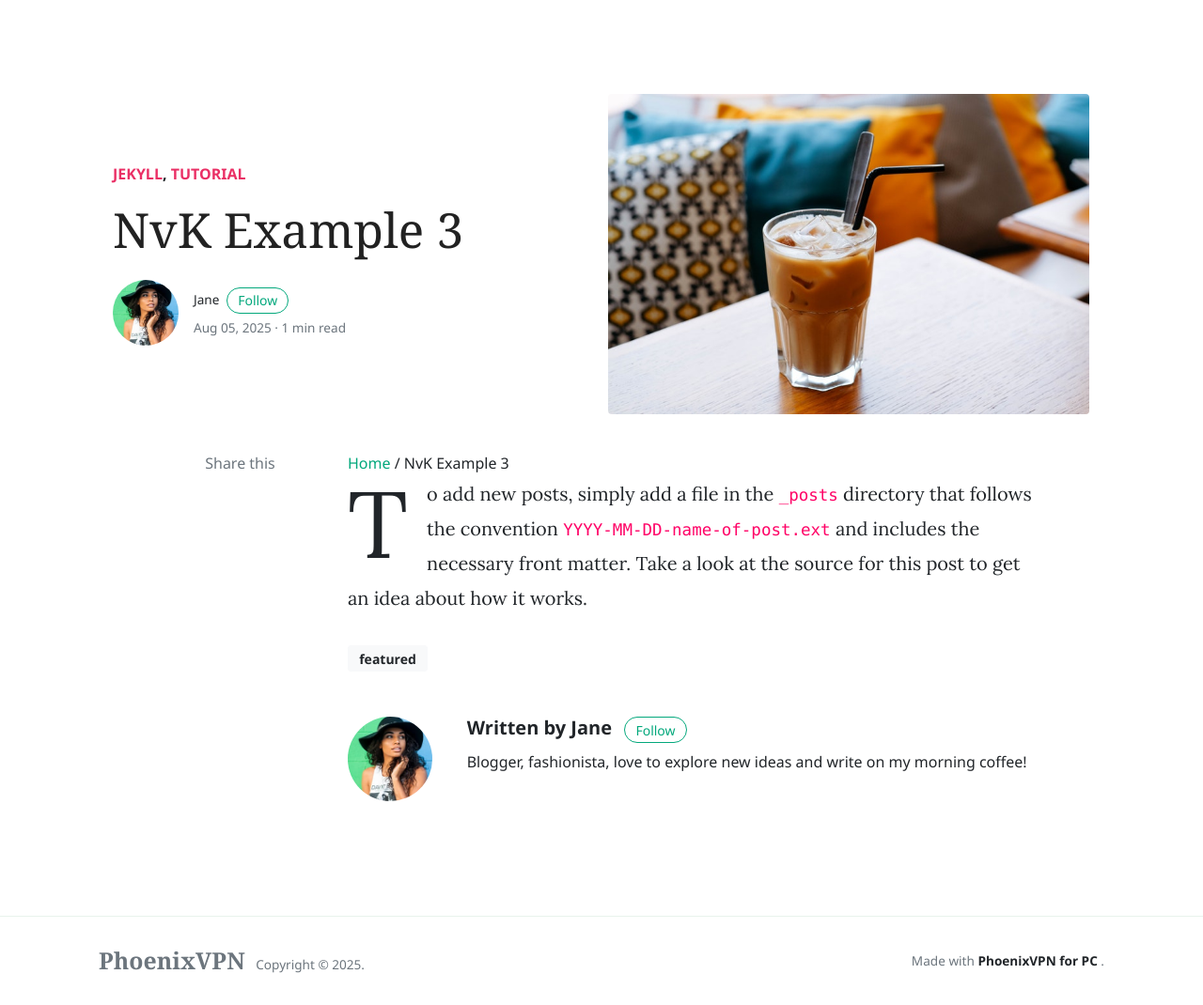
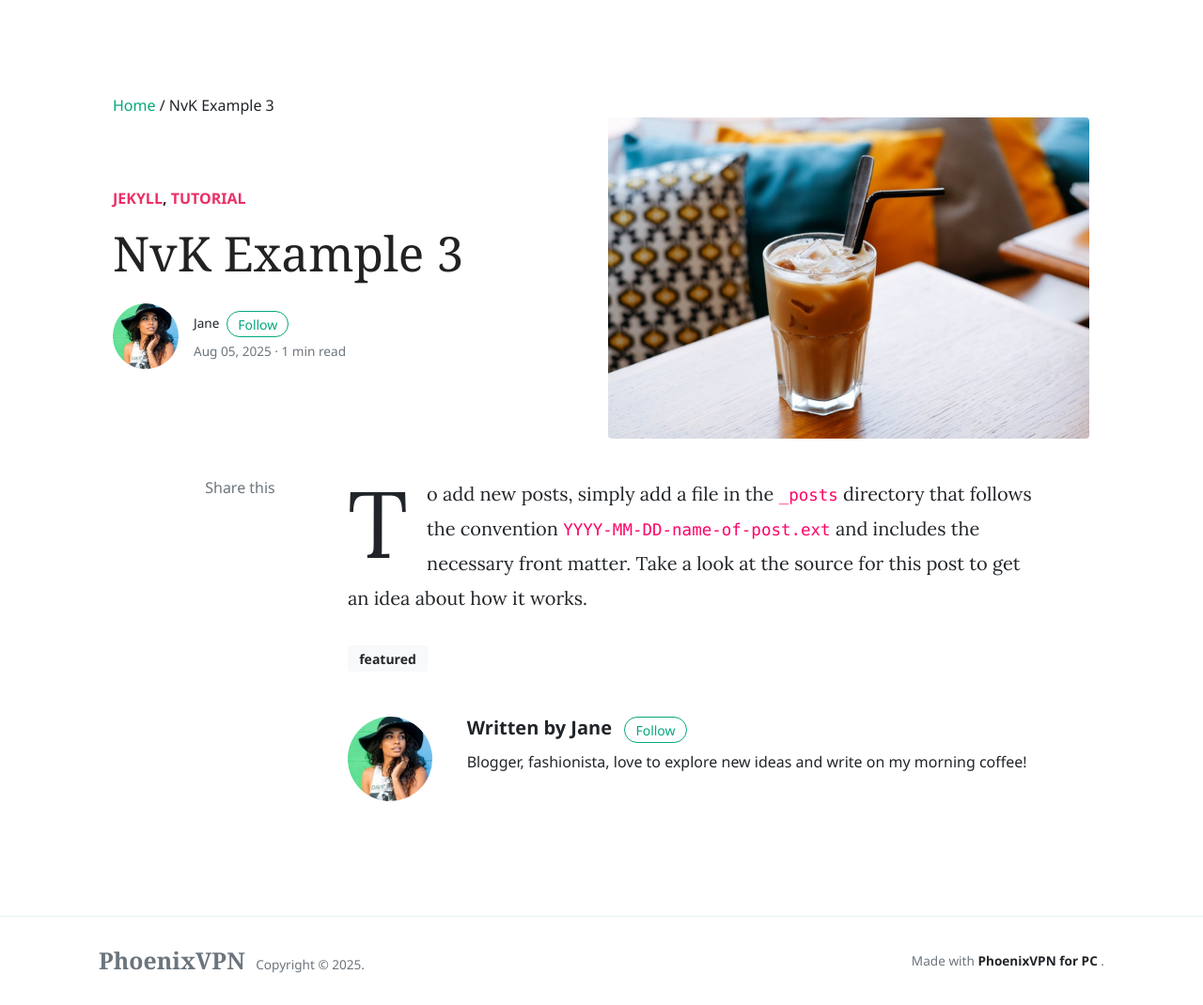
Before and after one commit to topaifree/topaifree.github.io, a Jekyll site: the page built from _posts/2025-08-05-nvk-example-3.md, in a window 1280 px wide and 1070 px high. Shown: the whole window at 94% size. Built offline with Jekyll 4.4.1, drawn with Linux system fonts in a browser that asks for light colours; nearby versions of some CDN libraries; comment, search, counter and statistics services are not loaded.

Commit message:
Update post.html

```diff
--- a/_layouts/post.html
+++ b/_layouts/post.html
@@ -3,6 +3,7 @@ layout: default
 ---
 {% assign author = site.authors[page.author] %}
 <div class="container">
+	{% include breadcrumbs.html %}
 <div class="jumbotron jumbotron-fluid mb-3 pl-0 pt-0 pb-0 bg-white position-relative">
 		<div class="h-100 tofront">
 			<div class="row {% if page.image %} justify-content-between {% else %} justify-content-center {% endif %}">
@@ -63,7 +64,6 @@ layout: default
 
 
 		<div class="col-md-12 col-lg-8">
-            {% include breadcrumbs.html %}
             <!-- Article -->
 			<article class="article-post">
 			{{ content }}
```
